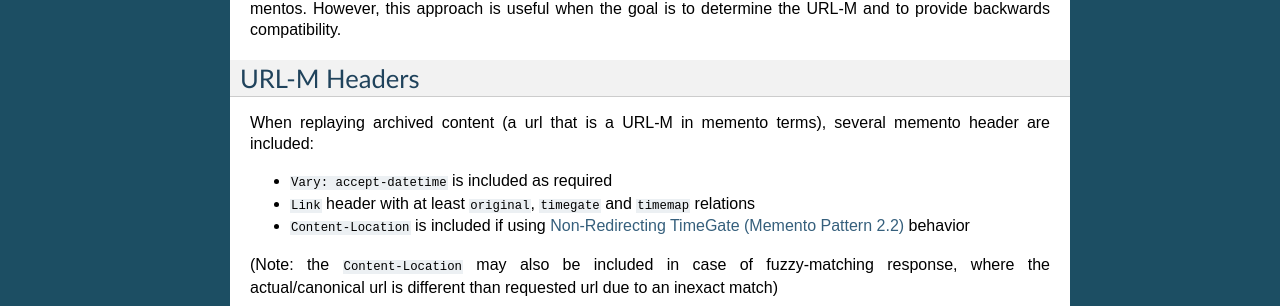
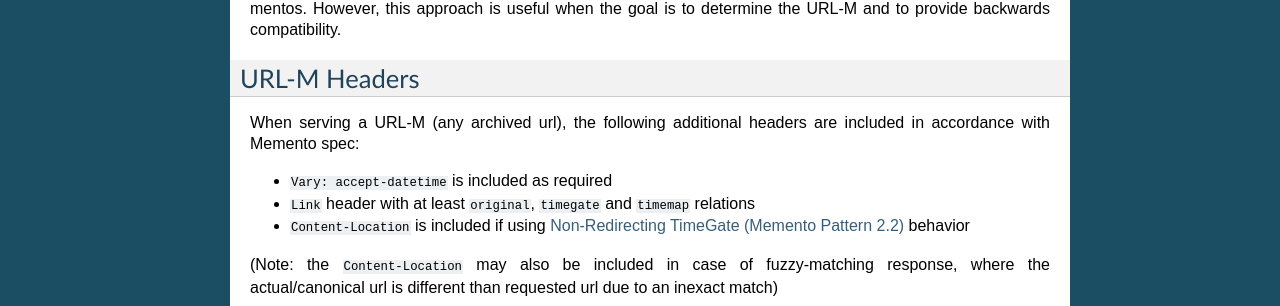
Before and after one commit to webrecorder/pywb, a Sphinx documentation site: the page built from docs/manual/memento.rst, in a window 1280 px wide. Shown: the part 1244-1550 px from the top of the page. Built offline with Sphinx 7.4.7, drawn with Linux system fonts in a browser that asks for light colours; pages that are not in the unit, such as notebooks, are missing from menus.

Commit message:
docs: tweak docs, typo fixes

```diff
--- a/README.rst
+++ b/README.rst
@@ -1,5 +1,5 @@
-Webrecorder pywb 2.0
-====================
+Webrecorder pywb 2.0.0
+======================
 
 .. image:: https://travis-ci.org/ikreymer/pywb.svg?branch=master
       :target: https://travis-ci.org/ikreymer/pywb
@@ -50,7 +50,7 @@ A few key features are high on list of priorities, but have not yet been impleme
 
 * Url Exclusion System
 
-* New Default UI (calendar and banner)
+* UI Improvements
 
 If you are intersted in contributing, especially to any of these areas, please let us know!
 
--- a/docs/manual/memento.rst
+++ b/docs/manual/memento.rst
@@ -70,7 +70,7 @@ As this approach always includes a redirect, use of this system is discouraged w
 URL-M Headers
 -------------
 
-When replaying archived content (a url that is a URL-M in memento terms), several memento header are included:
+When serving a URL-M (any archived url), the following additional headers are included in accordance with Memento spec:
 
 * ``Vary: accept-datetime`` is included as required
 * ``Link`` header with at least ``original``, ``timegate`` and ``timemap`` relations
```
